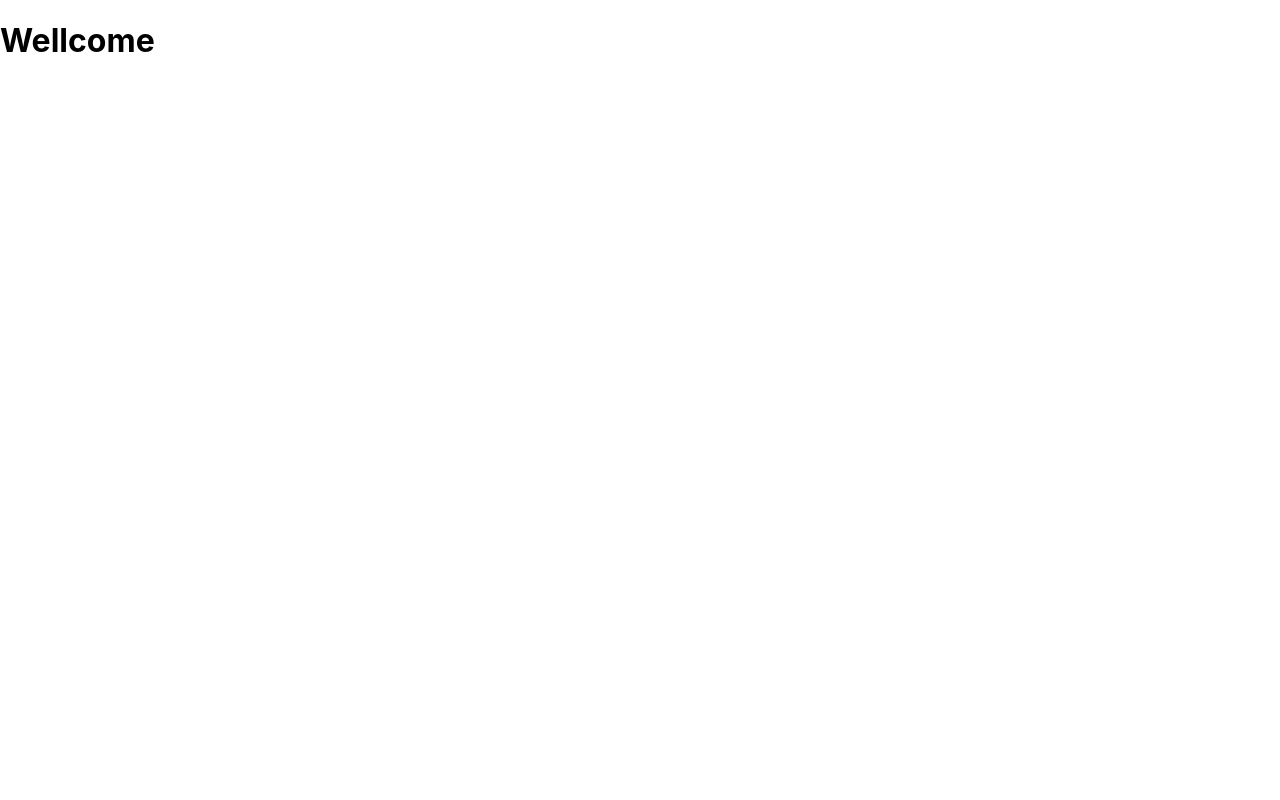
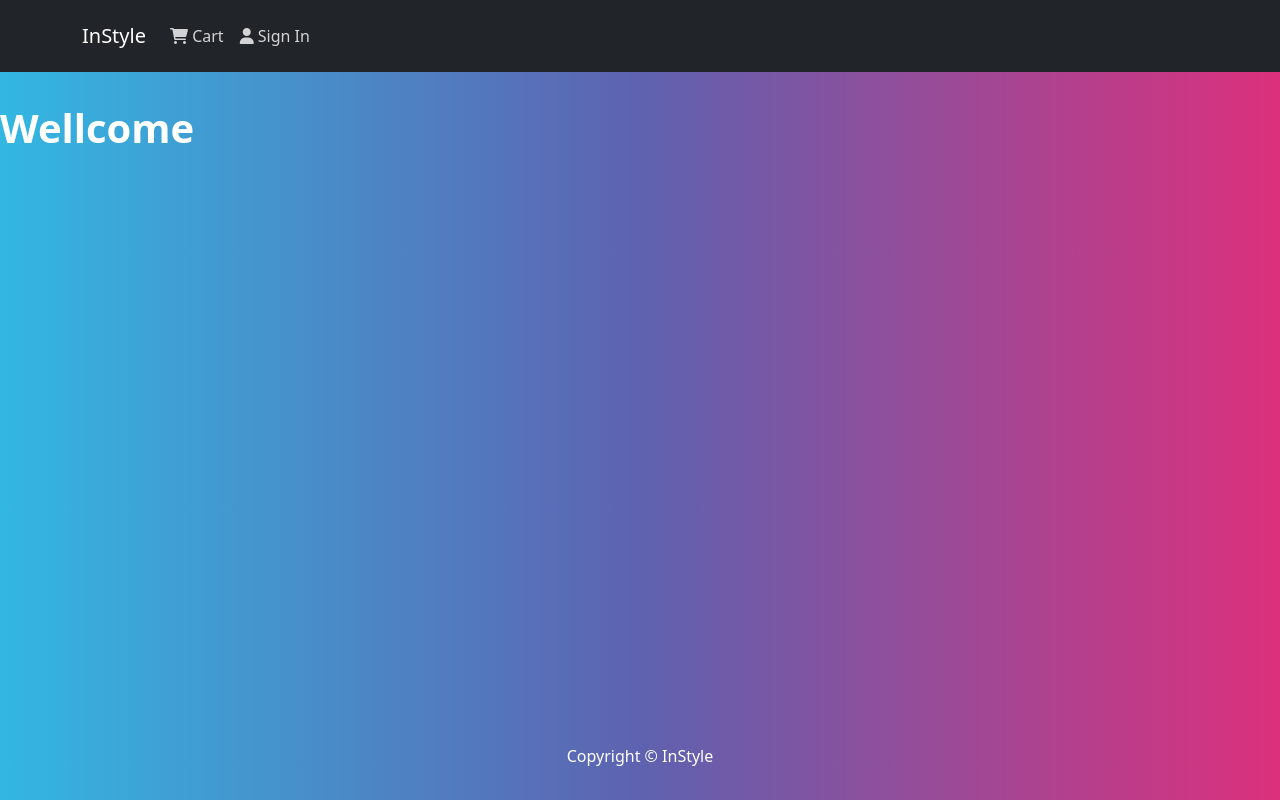
Before and after one commit to LenaGarilis/FinalProject-Ecomerce-shop-InStyle, a React (Create React App) app in the folder client/: page / in a window 1280 px wide. Built offline with nearby package versions, Linux system fonts and the light colour scheme.

Commit message:
added footer, header

```diff
--- a/client/package.json
+++ b/client/package.json
@@ -6,8 +6,12 @@
     "@testing-library/jest-dom": "^5.16.5",
     "@testing-library/react": "^13.4.0",
     "@testing-library/user-event": "^13.5.0",
+    "i": "^0.3.7",
     "react": "^18.2.0",
+    "react-bootstrap": "^2.5.0",
     "react-dom": "^18.2.0",
+    "react-router-bootstrap": "^0.26.2",
+    "react-router-dom": "^6.4.1",
     "react-scripts": "5.0.1",
     "web-vitals": "^2.1.4"
   },
--- a/client/src/App.js
+++ b/client/src/App.js
@@ -1,12 +1,18 @@
+import React from "react";
+import Header from "./components/Header";
+import Footer from "./components/Footer";
+import HomePage from "./Pages/HomePage";
+//import { Routes, Route } from "react-router-dom";
+
 function App() {
   return (
-    <div className="App">
-      <header className="App-header">
-        <>
-          <h1>Wellcome</h1>
-        </>
-      </header>
-    </div>
+    <>
+      <Header />
+      <main className="py-3">
+        <h1>Wellcome</h1>
+      </main>
+      <Footer />
+    </>
   );
 }
 
--- /dev/null
+++ b/client/src/Pages/HomePage.js
@@ -0,0 +1,7 @@
+import React from "react";
+
+const HomePage = () => {
+  return <div>HomePage</div>;
+};
+
+export default HomePage;
--- /dev/null
+++ b/client/src/components/Footer.js
@@ -0,0 +1,16 @@
+import React from "react";
+import { Container, Row, Col } from "react-bootstrap";
+
+const Footer = () => {
+  return (
+    <footer>
+      <Container>
+        <Row>
+          <Col className="text-center py-3">Copyright &copy; InStyle</Col>
+        </Row>
+      </Container>
+    </footer>
+  );
+};
+
+export default Footer;
--- /dev/null
+++ b/client/src/components/Header.js
@@ -0,0 +1,26 @@
+import React from "react";
+import { Navbar, Nav, Container, NavDropdown } from "react-bootstrap";
+
+const Header = () => {
+  return (
+    <header>
+      <Navbar bg="dark" variant="dark" expand="lg" collapseOnSelect>
+        <Container>
+          <Navbar.Brand>InStyle</Navbar.Brand>
+          <Navbar.Toggle aria-controls="basic-navbar-nav" />
+          <Navbar.Collapse id="basic-navbar-nav">
+            <Nav className="ml-auto">
+              <Nav.Link href="/cart">
+                <i className="fas fa-shopping-cart"></i> Cart
+              </Nav.Link>
+              <Nav.Link>
+                <i className="fas fa-user"></i> Sign In
+              </Nav.Link>
+            </Nav>
+          </Navbar.Collapse>
+        </Container>
+      </Navbar>
+    </header>
+  );
+};
+export default Header;
--- a/client/src/index.css
+++ b/client/src/index.css
@@ -1,13 +1,6 @@
-body {
-  margin: 0;
-  font-family: -apple-system, BlinkMacSystemFont, 'Segoe UI', 'Roboto', 'Oxygen',
-    'Ubuntu', 'Cantarell', 'Fira Sans', 'Droid Sans', 'Helvetica Neue',
-    sans-serif;
-  -webkit-font-smoothing: antialiased;
-  -moz-osx-font-smoothing: grayscale;
+main {
+  min-height: 80vh;
 }
-
-code {
-  font-family: source-code-pro, Menlo, Monaco, Consolas, 'Courier New',
-    monospace;
+.navbar {
+  margin-left: auto;
 }
```
Also changed, not shown: client/src/index.js (+9 -7 lines), 1 other file (tests, documents, lock files or other folders).
